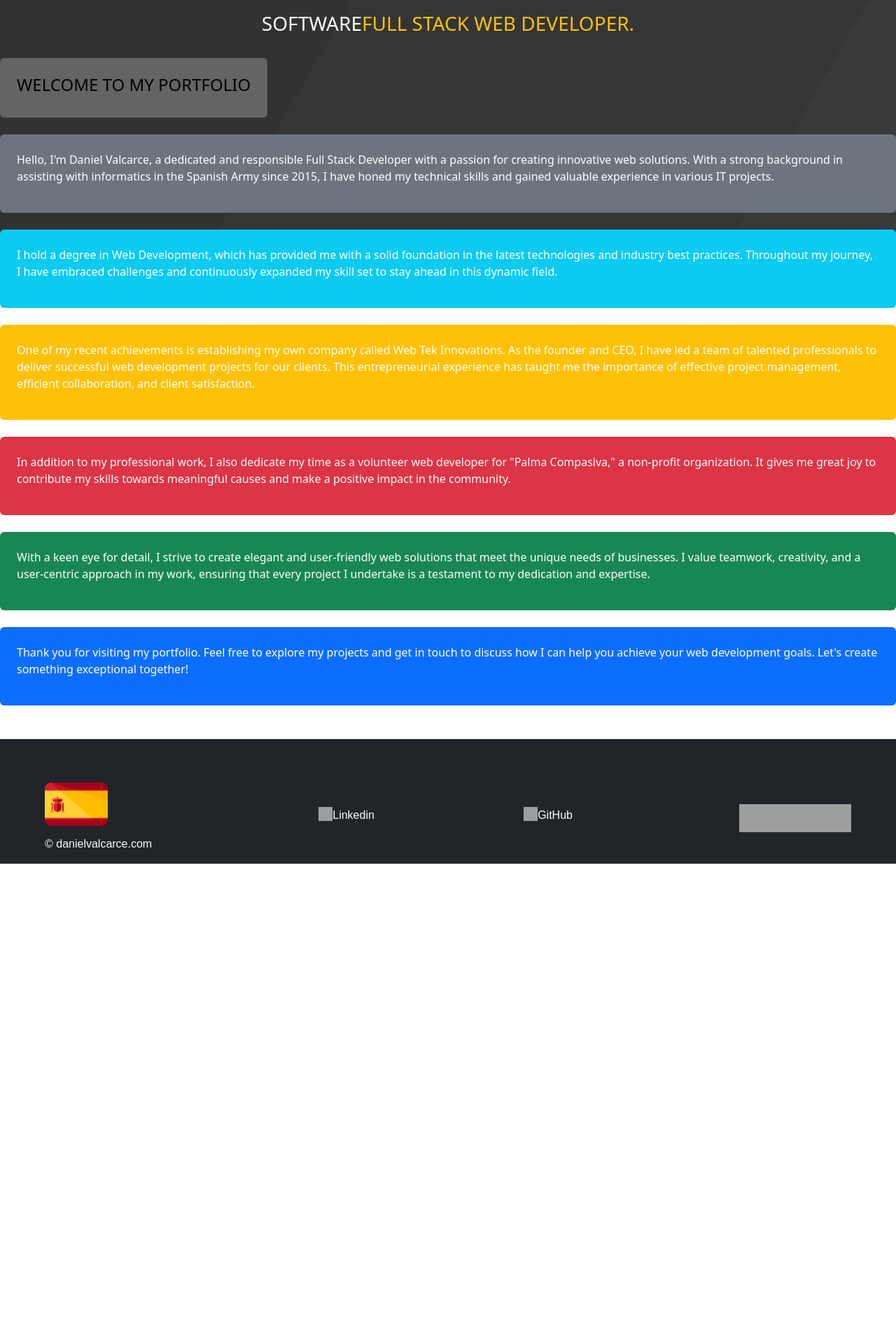
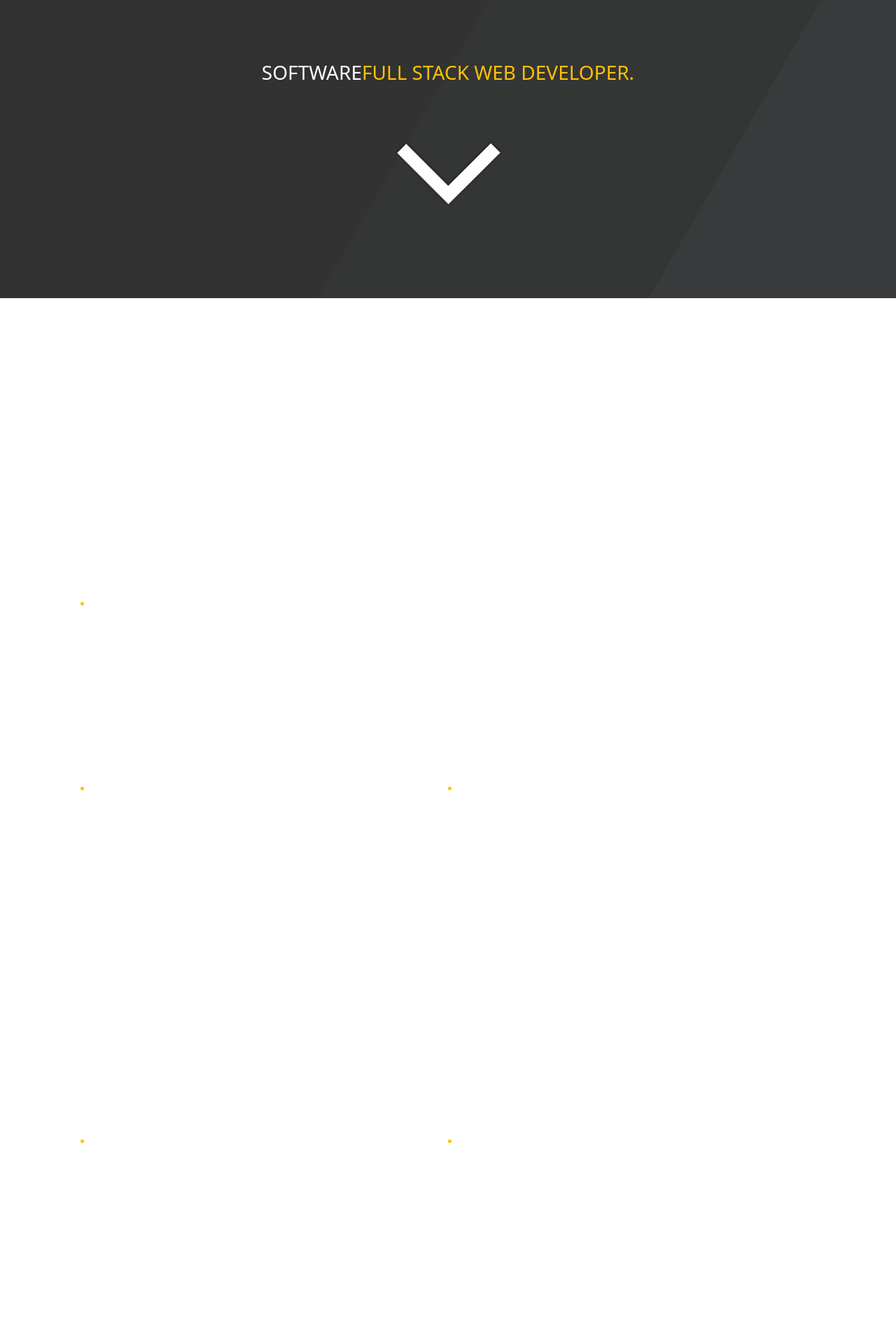
Before and after one commit to Danielfernandezvalcarce/daniel-valcarce-react, a React (Create React App) app: page / in a window 1280 px wide. Shown: the part 374-2280 px from the top of the page at 70% size. Before the commit the page ends 1608 px from the top, so only its background shows below. Built offline with nearby package versions, Linux system fonts and the light colour scheme; grey boxes are pictures that could not be loaded.

Commit message:
13 de julio de 2023

```diff
--- a/src/components/Resume.jsx
+++ b/src/components/Resume.jsx
@@ -3,11 +3,7 @@ import VisibilitySensor from "react-visibility-sensor";
 import "./styles/ResumeStyle.css";
 
 export function Resume() {
-  const [isVisible, setIsVisible] = useState(false);
 
-  const handleVisibilityChange = (isVisible) => {
-    setIsVisible(isVisible);
-  };
 
   /** FALTA PONER COLORES DE BORDE
    * FALTA PONER ICONOS
@@ -19,14 +15,12 @@ export function Resume() {
    */
 
   return (
-    <div class="text-white d-flex flex-wrap py-4">
-      <VisibilitySensor onChange={handleVisibilityChange} partialVisibility>
-        <div class="rounded bg-light text-black bg-opacity-25 p-4 mb-4">
-          <h4>WELCOME TO MY PORTFOLIO</h4>
+    <div class="text-white d-flex flex-wrap py-4 col-10 mx-auto p-2">
+        <div class="py-5 my-4 text-center align-middle">
+          <h4 id="welcomePortfolio">WELCOME TO MY PORTFOLIO</h4>
         </div>
-      </VisibilitySensor>
-      <VisibilitySensor onChange={handleVisibilityChange} partialVisibility>
-        <div class="rounded bg-secondary p-4 ml-auto mb-4">
+
+        <div class="mainDescription p-4 mb-4 custom-size-1">
           <p>
             Hello, I'm Daniel Valcarce, a dedicated and responsible Full Stack
             Developer with a passion for creating innovative web solutions. With
@@ -35,9 +29,8 @@ export function Resume() {
             valuable experience in various IT projects.
           </p>
         </div>
-      </VisibilitySensor>
-      <VisibilitySensor onChange={handleVisibilityChange} partialVisibility>
-        <div class="rounded bg-info p-4 mb-4">
+
+        <div class="mainDescription p-4 mb-4 custom-size-2">
           <p>
             I hold a degree in Web Development, which has provided me with a
             solid foundation in the latest technologies and industry best
@@ -46,9 +39,8 @@ export function Resume() {
             field.
           </p>
         </div>
-      </VisibilitySensor>
-      <VisibilitySensor onChange={handleVisibilityChange} partialVisibility>
-        <div class="rounded bg-warning p-4 ml-auto mb-4">
+
+        <div class="mainDescription p-4 mb-4 custom-size-3">
           <p>
             One of my recent achievements is establishing my own company called
             Web Tek Innovations. As the founder and CEO, I have led a team of
@@ -58,9 +50,8 @@ export function Resume() {
             collaboration, and client satisfaction.
           </p>
         </div>
-      </VisibilitySensor>
-      <VisibilitySensor onChange={handleVisibilityChange} partialVisibility>
-        <div class="rounded bg-danger p-4 mb-4">
+
+        <div class="mainDescription p-4 mb-4 custom-size-4">
           <p>
             In addition to my professional work, I also dedicate my time as a
             volunteer web developer for "Palma Compasiva," a non-profit
@@ -68,9 +59,8 @@ export function Resume() {
             meaningful causes and make a positive impact in the community.
           </p>
         </div>
-      </VisibilitySensor>
-      <VisibilitySensor onChange={handleVisibilityChange} partialVisibility>
-        <div class="rounded bg-success p-4 ml-auto mb-4">
+
+        <div class="mainDescription p-4 mb-4 custom-size-5">
           <p>
             With a keen eye for detail, I strive to create elegant and
             user-friendly web solutions that meet the unique needs of
@@ -79,16 +69,15 @@ export function Resume() {
             testament to my dedication and expertise.
           </p>
         </div>
-      </VisibilitySensor>
-      <VisibilitySensor onChange={handleVisibilityChange} partialVisibility>
-        <div class="rounded bg-primary p-4 mb-4">
+
+        <div class="mainDescription p-4 mb-4 custom-size-6">
           <p>
             Thank you for visiting my portfolio. Feel free to explore my
             projects and get in touch to discuss how I can help you achieve your
             web development goals. Let's create something exceptional together!
           </p>
         </div>
-      </VisibilitySensor>
+
     </div>
   );
-}
+};
--- a/src/components/styles/ResumeStyle.css
+++ b/src/components/styles/ResumeStyle.css
@@ -8,3 +8,86 @@
   opacity: 1;
   margin-left: 0;
 }
+
+.mainDescription {
+  font-size: 1.5rem;
+  font-weight: 300;
+  margin-bottom: 1rem;
+  color: transparent;
+  border: 2px solid white;
+  display: flex;
+  flex-wrap: wrap;
+  position: relative;
+  border-radius: 0.5rem;
+}
+
+.mainDescription::before {
+  content: "";
+  position: absolute;
+  top: -2px;
+  left: -2px;
+  width: 0;
+  height: 0;
+  border-radius: 0.5rem;
+  border-top: 5px solid #ffc107; /* Color "warning" de Bootstrap */
+  border-left: 5px solid #ffc107; /* Color "warning" de Bootstrap */
+  transition: width 0.5s, height 0.5s, border-color 0.5s; /* Duración de la transición */
+  transition-delay: 0.3s; /* Retardo en la transición para lograr el efecto secuencial */
+}
+
+.mainDescription:hover {
+  transition: 1s;
+  color: white;
+  box-shadow: 0 4px 16px 0 #ffc107;
+}
+
+.mainDescription:hover::before {
+  width: calc(100% + 4px);
+  height: calc(100% + 4px);
+}
+
+.align-middle {
+  display: flex;
+  align-items: center;
+  justify-content: center;
+  margin: 0 auto;
+}
+
+.custom-size-1 {
+  width: 100%;
+  height: 15rem;
+}
+
+.custom-size-2 {
+  width: 50%;
+  height: 30rem;
+}
+
+.custom-size-3 {
+  width: 50%;
+  height: 20rem;
+}
+
+.custom-size-4 {
+  width: 50%;
+  height: 15rem;
+}
+
+.custom-size-5 {
+  width: 50%;
+  height: 25rem;
+}
+
+.custom-size-6 {
+  width: 25%;
+  height: 15rem;
+}
+
+#welcomePortfolio{
+  font-size: 70px;
+  font-weight: bold;
+  font-family: Verdana, Geneva, Tahoma, sans-serif;
+  line-height: 2;
+  text-align: center;
+  margin-top: 50px;
+}
--- a/src/views/Home.jsx
+++ b/src/views/Home.jsx
@@ -1,7 +1,7 @@
-import React from 'react';
-import './styles/HomeStyle.css';
-import { Resume } from '../components/Resume';
-
+import React from "react";
+import "./styles/HomeStyle.css";
+import { Resume } from "../components/Resume";
+import Flecha from "../assets/img/flecha.png";
 
 function Home() {
   return (
@@ -9,9 +9,13 @@ function Home() {
       <main>
         <section id="pesentacion">
           <div className="text-white text-center">
-                    <h1 id='nombreMain'>DANIEL VALCARCE</h1>
-                        <div className='d-flex text-center justify-content-center'>
-                            <h3 id='Description'>SOFTWARE</h3> <h3 class='text-warning'>FULL STACK WEB DEVELOPER.</h3>
+            <h1 id="nombreMain">DANIEL VALCARCE</h1>
+            <div className="d-flex text-center justify-content-center">
+              <h3 id="Description">SOFTWARE</h3>{" "}
+              <h3 class="text-warning">FULL STACK WEB DEVELOPER.</h3>
+            </div>
+            <div>
+                <img src={Flecha} alt="" width="200px" class="animated-arrow"/>
             </div>
           </div>
         </section>
--- a/src/views/styles/HomeStyle.css
+++ b/src/views/styles/HomeStyle.css
@@ -1,9 +1,23 @@
 #nombreMain{
     font-size: 100px;
-
     font-weight: bold;
     font-family: Verdana, Geneva, Tahoma, sans-serif;
     line-height: 2;
     text-align: center;
-    margin-top: 50px;
+    margin-top: 8%;
+    margin-bottom: 2%;
 }
+
+.animated-arrow {
+    margin-top: 2%;
+    animation: arrowAnimation 1s infinite alternate;
+  }
+
+  @keyframes arrowAnimation {
+    0% {
+      transform: translateY(0);
+    }
+    100% {
+      transform: translateY(40px);
+    }
+  }
```
Also changed, not shown: src/assets/img/backgroundImage.jpg (deleted), src/assets/img/flecha.png (added). Lines whose indentation alone changed are shown as unchanged.
